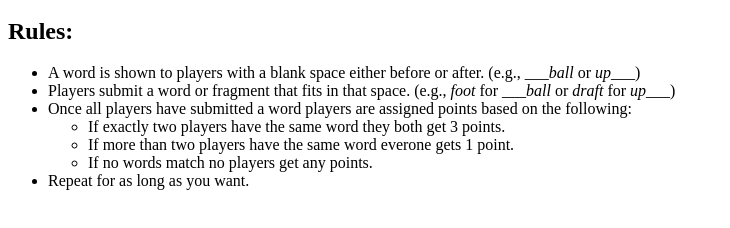
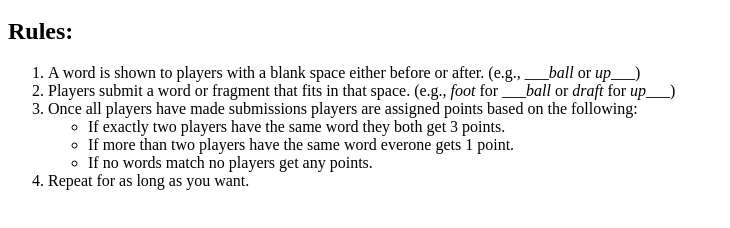
Before and after one commit to tristaaan/PrefixSuffixGame, a Vue app: page / in a window 1280 px wide. Shown: the part 178-406 px from the top of the page, without its empty margins (0-730 px from the left). Built offline with nearby package versions, Linux system fonts and the light colour scheme.

Commit message:
player name length requirements

```diff
--- a/shared/Game.ts
+++ b/shared/Game.ts
@@ -16,7 +16,7 @@ export class Player {
   active: boolean = false;
 
   constructor(name: string, socketId:string, isFirstPlayer:boolean = false) {
-    this.name = name;
+    this.name = name.toLocaleLowerCase().trim();
     this.isAdmin = isFirstPlayer;
     this.socketId = socketId;
     this.active = true;
--- a/shared/types.ts
+++ b/shared/types.ts
@@ -27,6 +27,7 @@ export interface ServerToClientEvents {
   disconnect: () => void;
   roomDoesNotExist: () => void;
   playerAlreadyExists: () => void;
+  invalidPlayerName: () => void;
   joinGame: (roomName:string, playerData: PlayerData[]) => void;
   gameCreated: (roomName: string, playerData: PlayerData[]) => void;
   updateGameData: (playerData:PlayerData[], gameData:GameData) => void;
--- a/shared/util.ts
+++ b/shared/util.ts
@@ -14,3 +14,10 @@ export const randomString = (size:number): string => {
 export const randomArrayObject = (arr:string[]):string => {
   return arr[Math.floor(Math.random() * arr.length)];
 }
+
+export const MIN_NAME_LENGTH = 3 as const;
+export const MAX_NAME_LENGTH = 18 as const;
+
+export const validPlayerName = (name:string) => {
+  return name.length >= MIN_NAME_LENGTH && name.length <= MAX_NAME_LENGTH;
+}
--- a/src/App.vue
+++ b/src/App.vue
@@ -3,6 +3,7 @@
   import type { Ref } from 'vue';
   import { io, Socket } from 'socket.io-client';
 
+  import { MIN_NAME_LENGTH, MAX_NAME_LENGTH } from '../shared/util';
   import { GameState } from '../shared/types';
   import type {
     ServerToClientEvents,
@@ -51,6 +52,10 @@
 
     s.on("playerAlreadyExists", () => {
       alert(`A player in that room already has the username ${joinPlayerName.value}`);
+    });
+
+    s.on('invalidPlayerName', () => {
+      alert(`Player name must be between ${MIN_NAME_LENGTH} to ${MAX_NAME_LENGTH} characters in length`)
     });
 
     s.on("gameCreated", (roomName:string, playerData: PlayerData[]) => {
@@ -195,11 +200,11 @@
   </main>
   <footer>
     <h2>Rules:</h2>
-    <ul>
+    <ol>
       <li>A word is shown to players with a blank space either before or after. (e.g., <em>___ball</em> or <em>up___</em>)</li>
       <li>Players submit a word or fragment that fits in that space. (e.g., <em>foot</em> for <em>___ball</em>  or <em>draft</em> for <em>up___</em>)</li>
       <li>
-        Once all players have submitted a word players are assigned points based on the following:
+        Once all players have made submissions players are assigned points based on the following:
         <ul>
           <li>If exactly two players have the same word they both get 3 points.</li>
           <li>If more than two players have the same word everone gets 1 point.</li>
@@ -209,7 +214,7 @@
       <li>
         Repeat for as long as you want.
       </li>
-    </ul>
+    </ol>
   </footer>
 </template>
 
```
Also changed, not shown: 1 other file (tests, documents, lock files or other folders).
